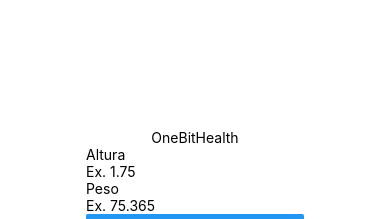
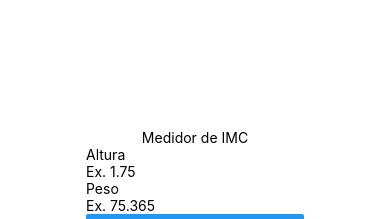
Before and after one commit to LucaRosendo/Project_react, a React Native app in the folder onebithealth/: screen / in a window 390 px wide. Shown: the part 226-445 px from the top of the page. Built offline with nearby package versions, Linux system fonts and the light colour scheme.

Commit message:
Alteração de nome

```diff
--- a/onebithealth/src/components/Title/index.js
+++ b/onebithealth/src/components/Title/index.js
@@ -5,7 +5,7 @@
     return(
         <View>
             <Text>
-                OneBitHealth
+                Medidor de IMC
             </Text>
         </View>
     )
```
